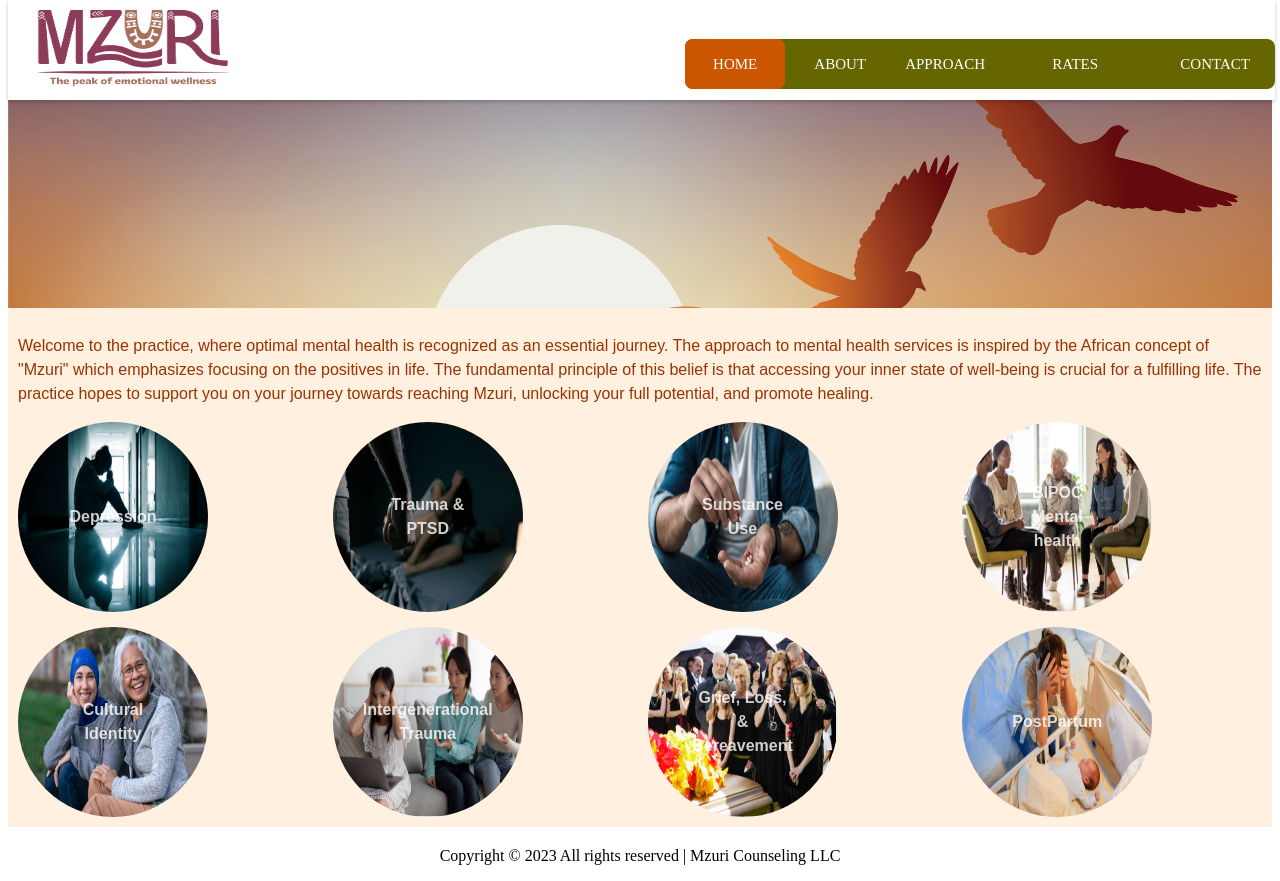
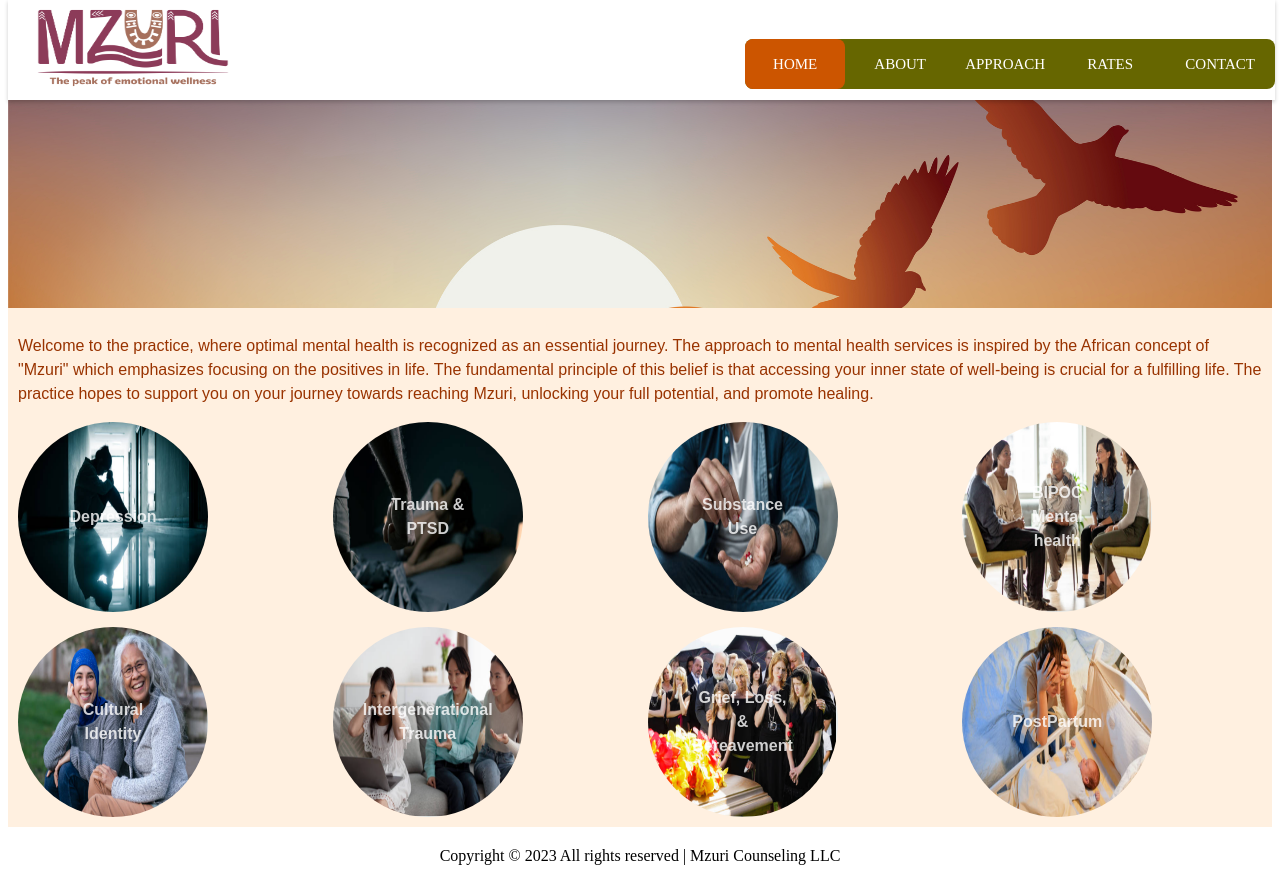
Before and after one commit to mae-mzuricounseling/mae-mzuricounseling.github.io, a plain HTML site: page index.html in a window 1280 px wide. Drawn offline with Linux system fonts and the light colour scheme.

Commit message:
Add files via upload

```diff
--- a/style.css
+++ b/style.css
@@ -63,10 +63,10 @@ a:nth-child(3) {
 	width: 100px;
 }
 a:nth-child(4) {
-	width: 160px;
+	width: 110px;
 }
 a:nth-child(5) {
-	width: 120px;
+	width: 110px;
 }
 nav .start-home, a:nth-child(1):hover~.animation {
 	width: 100px;
```
